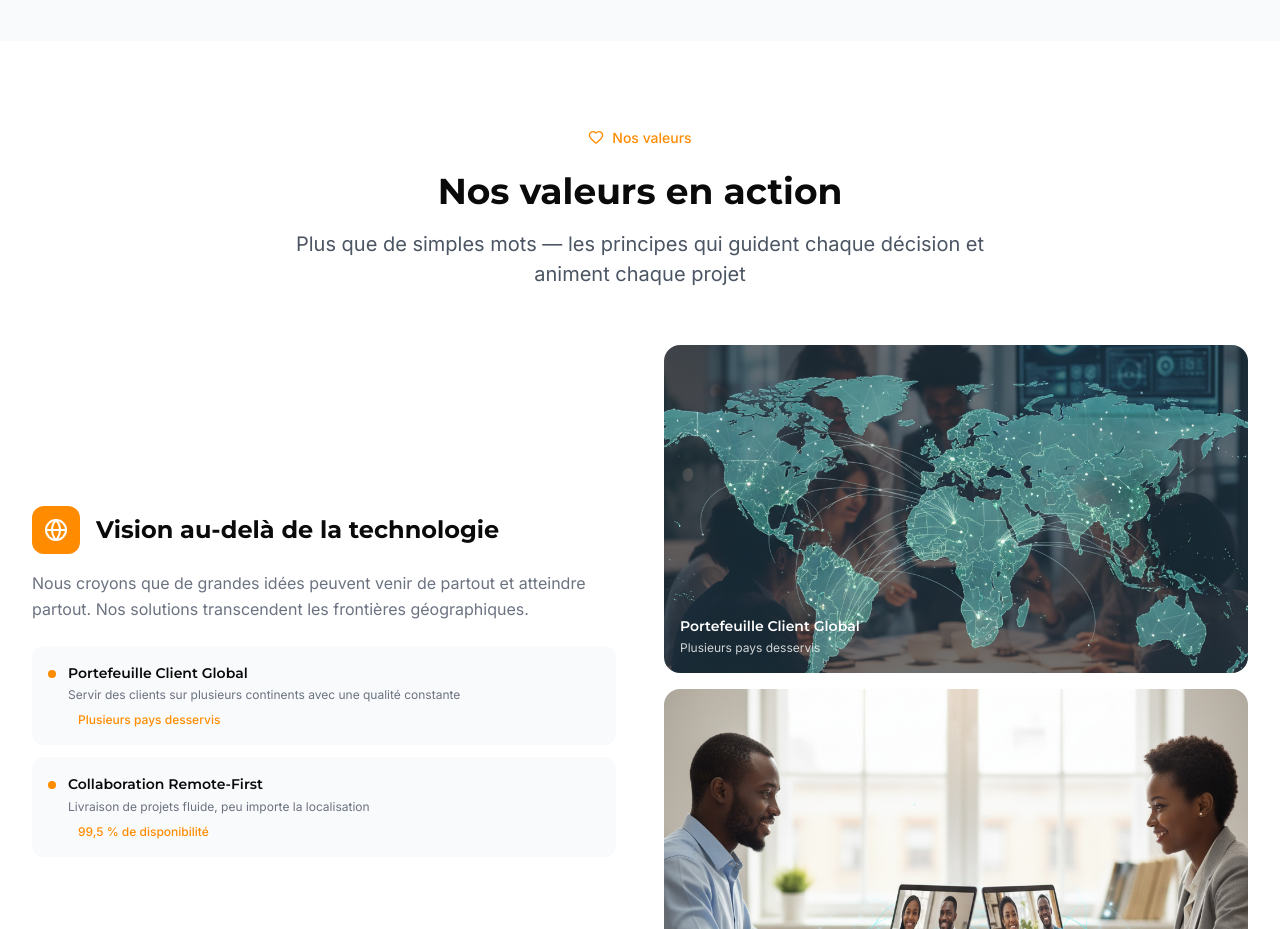
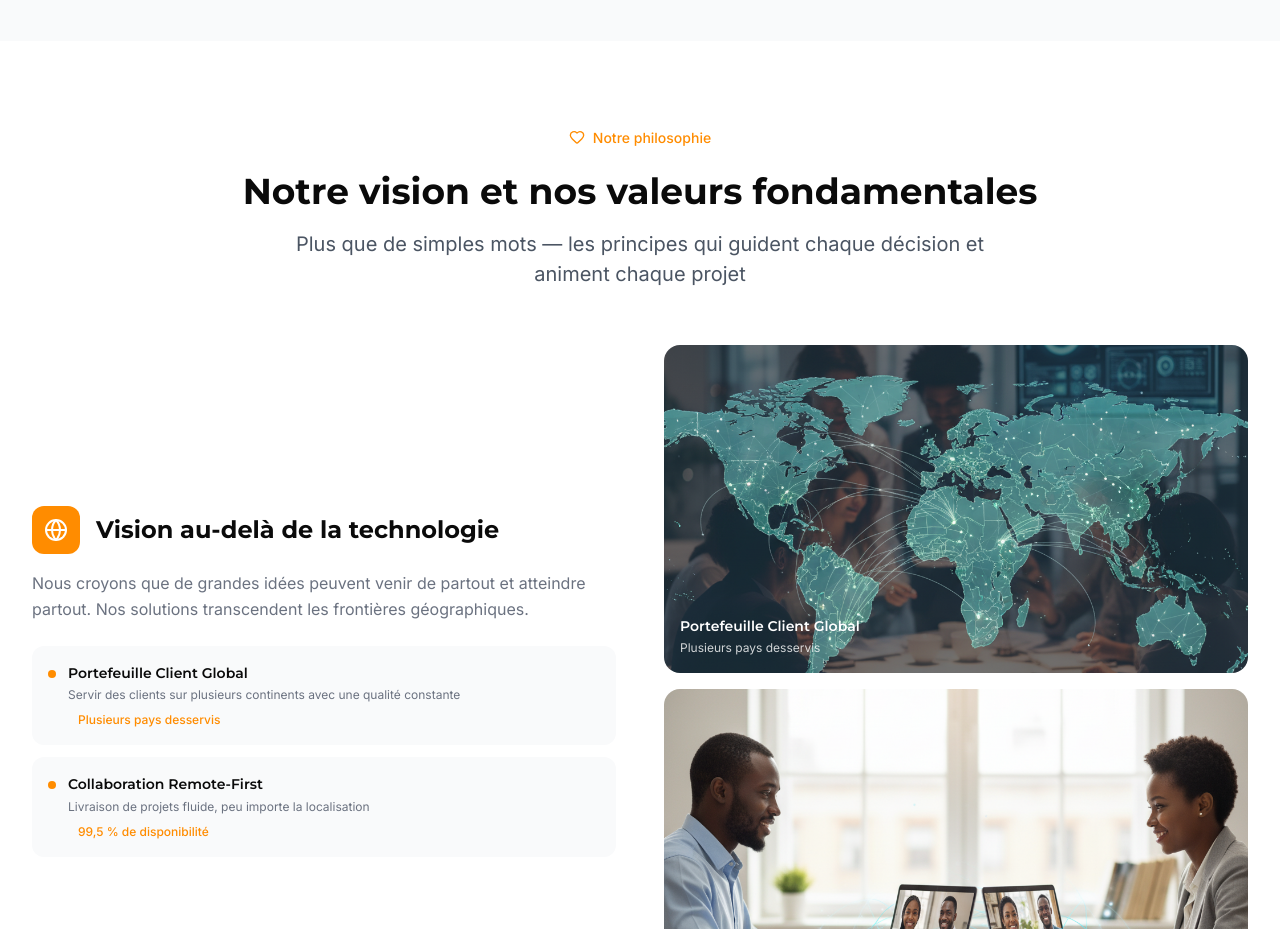
Before and after one commit to celloudeso-coder/SiteWebLynxaSarl, a React (Vite) app: page /about in a window 1280 px wide. Shown: the part 5560-6489 px from the top of the page. Built offline with nearby package versions, Linux system fonts and the light colour scheme; no server answers; the database is empty.

Commit message:
notre philosophie

```diff
--- a/src/pages/About/components/CompanyValues.jsx
+++ b/src/pages/About/components/CompanyValues.jsx
@@ -55,10 +55,10 @@ const CompanyValues = () => {
         >
           <div className="inline-flex items-center gap-2 bg-primary/10 text-primary px-4 py-2 rounded-full text-sm font-medium mb-4">
             <Icon name="Heart" size={16} />
-            <span>Nos valeurs</span>
+            <span>Notre philosophie</span>
           </div>
           <h2 className="text-3xl md:text-4xl font-heading font-bold text-secondary mb-4">
-            Nos valeurs en action
+            Notre vision et nos valeurs fondamentales
           </h2>
           <p className="text-xl text-gray-600 max-w-3xl mx-auto">
             Plus que de simples mots — les principes qui guident chaque décision et animent chaque projet
```
